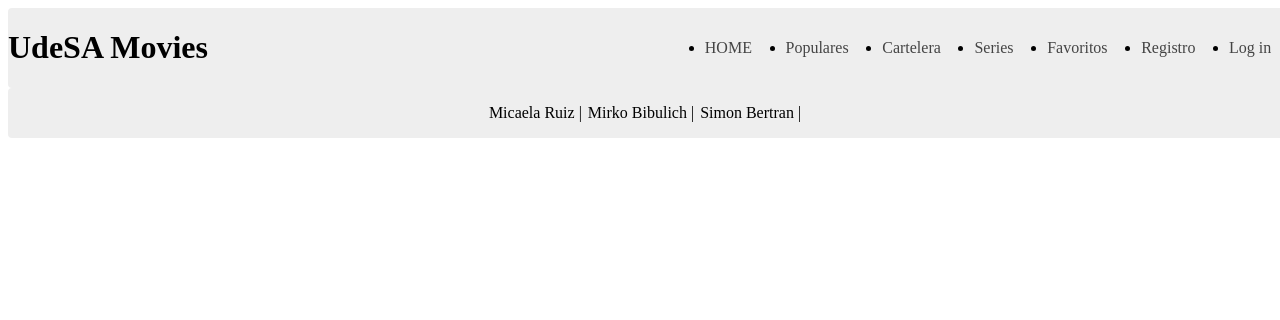
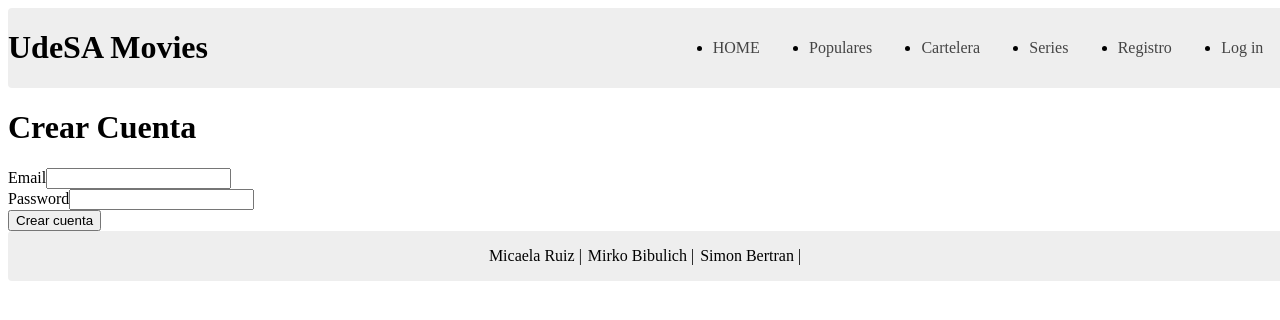
Before and after one commit to simonbertran/TDM-proyecto-part1, a React (Create React App) app: page /registro in a window 1280 px wide. Shown: the top 320 px of the page. Built offline with nearby package versions, Linux system fonts and the light colour scheme.

Commit message:
Funcionalidad de register, login y header

```diff
--- a/package.json
+++ b/package.json
@@ -11,6 +11,7 @@
     "react-dom": "^19.2.8",
     "react-router-dom": "^5.3.4",
     "react-scripts": "5.0.1",
+    "universal-cookie": "^8.1.2",
     "web-vitals": "^2.1.4"
   },
   "scripts": {
--- a/src/App.js
+++ b/src/App.js
@@ -4,10 +4,10 @@ import Footer from "./Components/Footer/Footer";
 import Home from "./Screens/Home/Home";
 import Detalle from "./Screens/Detalle/Detalle";
 import Peliculas from "./Screens/Peliculas/Peliculas";
+import Login from "./Screens/Login/Login";
+import Register from "./Screens/Register/Register";
 import { Route } from "react-router-dom";
 import { Switch } from "react-router-dom";
-
-
 
 function App() {
   return (
@@ -18,6 +18,8 @@ function App() {
           <Route path="/" exact={true} component={Home} />
           <Route path="/detalle/:id" component={Detalle} />
           <Route path="/peliculas/:tipo" component={Peliculas} />
+          <Route path="/login" component={Login} />
+          <Route path="/registro" component={Register} />
         </Switch>
       </main>
       <Footer />
--- a/src/Components/Header/Header.js
+++ b/src/Components/Header/Header.js
@@ -1,5 +1,9 @@
+import React, { Component } from "react";
+import Cookies from "universal-cookie";
 import "./Header.css";
 import Pestanas from "../Pestanas/Pestanas";
+
+const cookies = new Cookies();
 
 let pestana = [
     { tit: "HOME", ruta: "/" },
@@ -9,24 +13,49 @@ let pestana = [
     { tit: "Favoritos", ruta: "/favoritos" },
     { tit: "Registro", ruta: "/registro" },
     { tit: "Log in", ruta: "/login" }
-]
+];
 
-function Header() {
-    return (
+class Header extends Component {
 
-        <header class="header">
+    render() {
 
-            <h1>UdeSA Movies</h1>
+        let haySesion = cookies.get("user-auth-cookie");
 
-            <nav>
+        let pestanasVisibles = pestana.filter((item) => {
 
-                <ul class="nav nav-tabs my-4">
-                    {pestana.map((pest,idx)=><Pestanas tit={pest.tit} ruta={pest.ruta} key={idx}/>)}
-                </ul>
+            if (item.tit === "Favoritos") {
+                return haySesion;
+            }
 
-            </nav>
-        </header>
+            if (item.tit === "Registro" || item.tit === "Log in") {
+                return !haySesion;
+            }
 
-    )
+            return true;
+        });
+
+        return (
+            <header className="header">
+
+                <h1>UdeSA Movies</h1>
+
+                <nav>
+                    <ul className="nav nav-tabs my-4">
+
+                        {pestanasVisibles.map((pest, idx) =>
+                            <Pestanas
+                                tit={pest.tit}
+                                ruta={pest.ruta}
+                                key={pest.tit + idx}
+                            />
+                        )}
+
+                    </ul>
+                </nav>
+
+            </header>
+        );
+    }
 }
+
 export default Header;
--- /dev/null
+++ b/src/Screens/Login/Login.js
@@ -0,0 +1,84 @@
+import React, { Component } from 'react';
+import Cookies from 'universal-cookie';
+
+const cookies = new Cookies();
+
+class Login extends Component {
+  constructor(props) {
+    super(props);
+
+    this.state = {
+      email: '',
+      password: '',
+      error: ''
+    };
+  }
+
+  handleChange(event) {
+    this.setState({
+      [event.target.name]: event.target.value
+    });
+  }
+
+  handleSubmit(event) {
+    event.preventDefault();
+
+    let usuarios = JSON.parse(localStorage.getItem('usuarios')) || [];
+
+    let usuario = usuarios.find(
+      usuario => usuario.email === this.state.email
+    );
+
+    if (!usuario || usuario.password !== this.state.password) {
+      this.setState({
+        error: 'Credenciales incorrectas'
+      });
+
+      return;
+    }
+
+    cookies.set('user-auth-cookie', usuario.email);
+
+    this.props.history.push('/');
+  }
+
+  render() {
+    return (
+      <div className="login">
+        <h1>Login</h1>
+
+        <form onSubmit={(event) => this.handleSubmit(event)}>
+
+          <label>Email</label>
+          <input
+            type="email"
+            name="email"
+            value={this.state.email}
+            onChange={(event) => this.handleChange(event)}
+          />
+
+          <label>Password</label>
+          <input
+            type="password"
+            name="password"
+            value={this.state.password}
+            onChange={(event) => this.handleChange(event)}
+          />
+
+          {this.state.error !== '' ?
+            <p className="error">{this.state.error}</p>
+            :
+            null
+          }
+
+          <button type="submit">
+            Ingresar
+          </button>
+
+        </form>
+      </div>
+    );
+  }
+}
+
+export default Login;
--- /dev/null
+++ b/src/Screens/Register/Register.js
@@ -0,0 +1,101 @@
+import React, { Component } from "react";
+
+class Register extends Component {
+  constructor(props) {
+    super(props);
+
+    this.state = {
+      email: "",
+      password: "",
+      error: ""
+    };
+  }
+
+  handleChange(event) {
+    this.setState({
+      [event.target.name]: event.target.value
+    });
+  }
+
+  handleSubmit(event) {
+    event.preventDefault();
+
+    let usuarios = JSON.parse(localStorage.getItem("usuarios")) || [];
+
+    let emailEnUso = usuarios.filter(
+      usuario => usuario.email === this.state.email
+    );
+
+    if (emailEnUso.length > 0) {
+      this.setState({
+        error: "El email ya está en uso."
+      });
+      return;
+    }
+
+    if (this.state.password.length < 6) {
+      this.setState({
+        error: "La contraseña debe tener un mínimo de 6 caracteres."
+      });
+      return;
+    }
+
+    let nuevoUsuario = {
+      email: this.state.email,
+      password: this.state.password
+    };
+
+    usuarios.push(nuevoUsuario);
+
+    localStorage.setItem(
+      "usuarios",
+      JSON.stringify(usuarios)
+    );
+
+    this.props.history.push("/login");
+  }
+
+  render() {
+    return (
+      <div className="register">
+        <h1>Crear Cuenta</h1>
+
+        <form onSubmit={(event) => this.handleSubmit(event)}>
+
+          <div>
+            <label>Email</label>
+            <input
+              type="email"
+              name="email"
+              value={this.state.email}
+              onChange={(event) => this.handleChange(event)}
+            />
+          </div>
+
+          <div>
+            <label>Password</label>
+            <input
+              type="password"
+              name="password"
+              value={this.state.password}
+              onChange={(event) => this.handleChange(event)}
+            />
+          </div>
+
+          {this.state.error !== "" ?
+            <p className="error">{this.state.error}</p>
+            :
+            null
+          }
+
+          <button type="submit">
+            Crear cuenta
+          </button>
+
+        </form>
+      </div>
+    );
+  }
+}
+
+export default Register;
```
Also changed, not shown: src/Screens/Login/Login.css (added), src/Screens/Register/Register.css (added), 1 other file (tests, documents, lock files or other folders).
